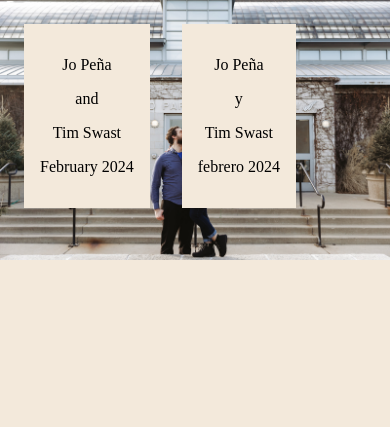
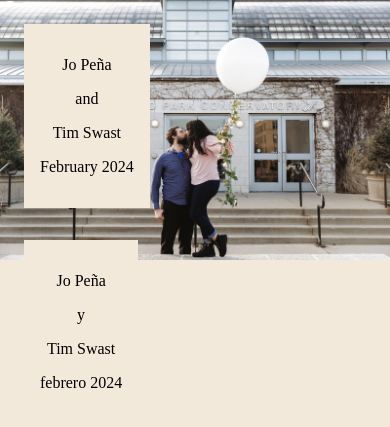
Before and after one commit to tswast/swena.place, a plain HTML site: page index.html in a window 390 px wide. Drawn offline with Linux system fonts and the light colour scheme.

Commit message:
better zoom on mobile

```diff
--- a/index.html
+++ b/index.html
@@ -2,6 +2,8 @@
 <html lang=en>
 <head>
 <meta charset=utf-8>
+<meta name="viewport" content="width=device-width, initial-scale=1.0">
+
 <title>Sweña Wedding - Feb 2024</title>
 <style>
     body {
@@ -18,6 +20,10 @@
         padding: 1em;
         background-color: rgb(243, 233, 219);
     }
+
+    div#right {
+        margin-right: 50%;
+    }
 </style>
 </head>
 <body>
@@ -27,7 +33,7 @@
 <p>Tim Swast</p>
 <p>February 2024</p>
 </div>
-<div>
+<div id="right">
 <p>Jo Peña</p>
 <p>y</p>
 <p>Tim Swast</p>
```
